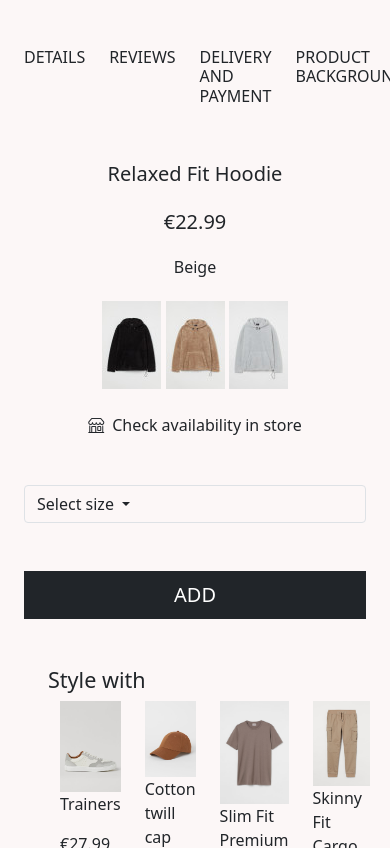
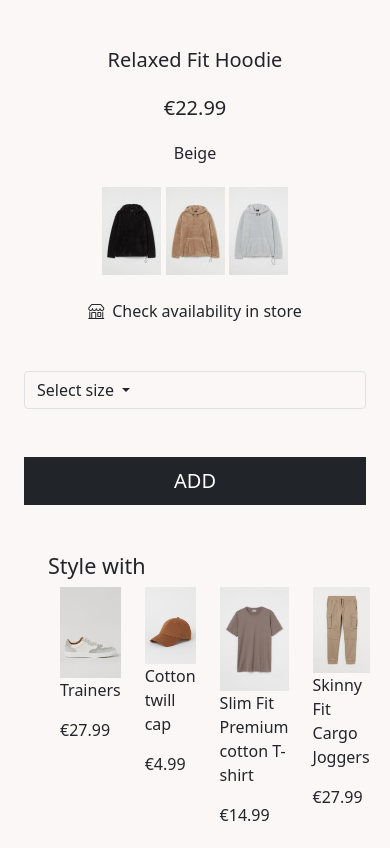
Before and after one commit to TariqH19/TariqH19-BootstrapProjectH-M, a website: page product-info.html in a window 390 px wide. Shown: the part 1480-2328 px from the top of the page. Drawn offline with nearby package versions, Linux system fonts and the light colour scheme.

Commit message:
responsive

```diff
--- a/product-info.html
+++ b/product-info.html
@@ -131,14 +131,6 @@
 						</div>
 					</div>
 
-	<div class="col-12 mb-5 ps-md-5">
-		<div class="d-flex">
-			<h6 class="me-4">DETAILS</h6>
-			<h6 class="me-4">REVIEWS</h6>
-			<h6 class="me-4">DELIVERY AND PAYMENT</h6>
-			<h6>PRODUCT BACKGROUND</h6>
-		</div>
-	</div>
 				</div>
 				<div class="col-md-4 mb-5 text-center text-md-start">
 					<h5 class="mb-4">Relaxed Fit Hoodie</h4>
```
